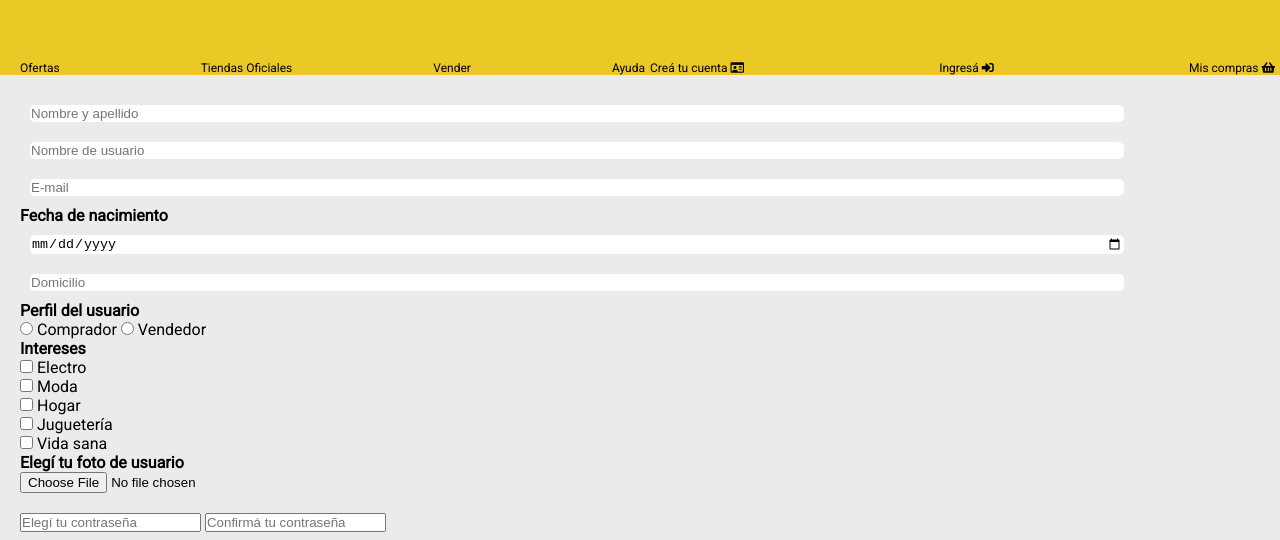
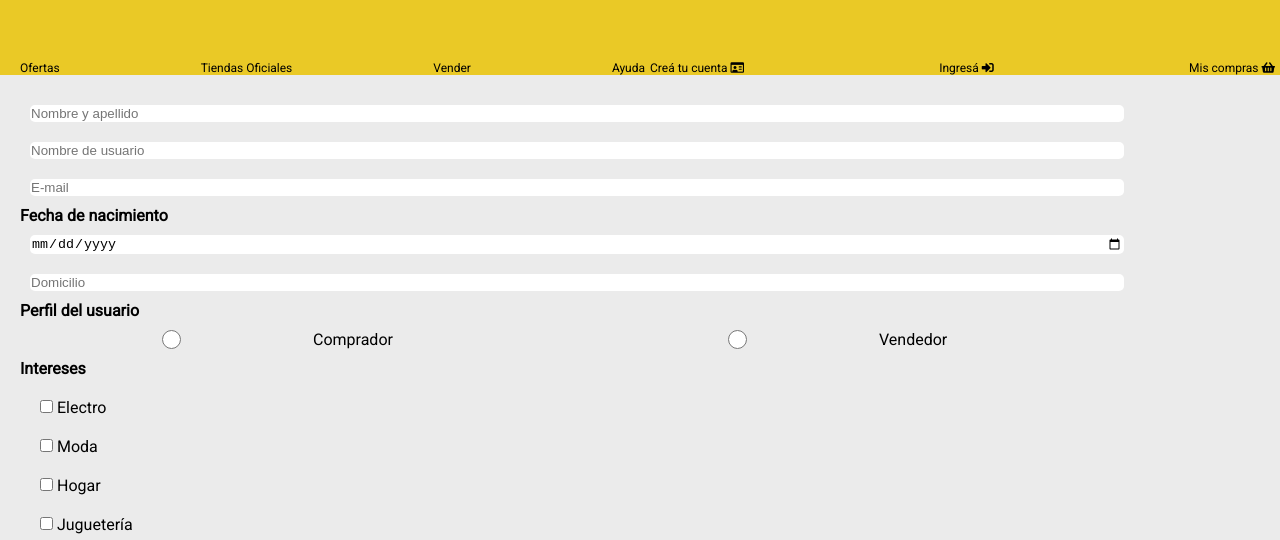
Before and after one commit to MatiusCejah/peer-review, a website: page views/register.html in a window 1280 px wide. Shown: the part 260-800 px from the top of the page. Drawn offline with Linux system fonts and the light colour scheme; files that its build step writes are made by us from their sources; files whose address does not match are found by name.

Commit message:
register fixed

```diff
--- a/views/register.html
+++ b/views/register.html
@@ -13,6 +13,21 @@
             margin: 20px;
         }
 
+        .profile{
+            display: flex;
+            flex-direction: row;
+            margin: 10px;
+        }
+
+        .profile label{
+            flex: 1;
+        }
+
+        .profile input{
+            flex: 1;
+        }
+
+
         #name,
         #user,
         #email,
@@ -23,6 +38,10 @@
             border: 0px;
             padding: 1px;
             margin: 10px;
+        }
+
+        .interests div {
+            margin: 20px;
         }
 
     </style>
@@ -63,7 +82,7 @@
                 <br>
                 <label for="birth_date"><b>Fecha de nacimiento</b></label>
                 <br>
-                <input type="date" name="birth_date" id="birth_date">
+                <input type="date" name="birth_date" id="birth_date" >
                 <br>
                 <input type="text" name="addres" id="addres" placeholder="Domicilio">
                 <h4>Perfil del usuario</h4>
```
